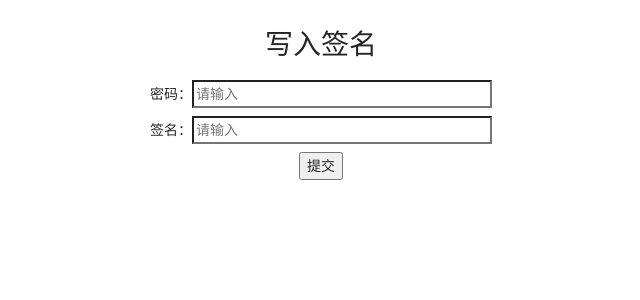
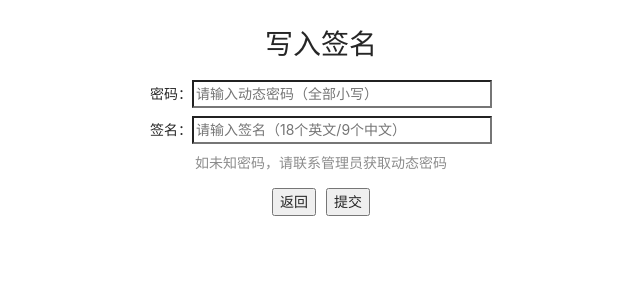
Before and after one commit to YuzeTT/Kero, a Vue app: page /sing in a window 1280 px wide. Shown: the top 300 px of the page, without its empty margins (319-959 px from the left). Built offline with nearby package versions, Linux system fonts and the light colour scheme; a small style sheet from the web is missing.

Commit message:
:lock: 加密更新

```diff
--- a/src/views/Home.vue
+++ b/src/views/Home.vue
@@ -8,7 +8,7 @@
       <span class="subtitle">学习工具平台</span> -->
 
       <h1 class="title">Kero 工具箱</h1>
-      <p class="sing">当前身份：{{ auth.sing }}</p>
+      <p class="sing" @click="auth.goSing()">当前身份：{{ auth.sing }}</p>
     </div>
     <div class="container">
       <div class="buttons">
@@ -65,6 +65,7 @@
 // import HelloWorld from '@/components/HelloWorld.vue'
 import { defineComponent, reactive, ref, onMounted } from 'vue';
 import { CloudUploadOutlined,InfoCircleOutlined,ReloadOutlined,ArrowRightOutlined } from '@ant-design/icons-vue';
+import {  useRouter } from 'vue-router'
 
 export default defineComponent ({
   name: 'Home',
@@ -76,6 +77,8 @@ export default defineComponent ({
     ArrowRightOutlined
   },
   setup() {
+    const router = useRouter()
+
     onMounted(()=>{
       let sing = localStorage.getItem('sing');
       sing != null? auth.sing = sing : auth.sing = '游客'
@@ -92,7 +95,20 @@ export default defineComponent ({
     };
 
     const auth = reactive({
-      sing: '游客'
+      sing: '游客',
+      i: 1,
+      goSing: () => {
+        if(auth.i >= 5) {
+          router.push('/sing')
+        }else {
+          auth.i ++
+
+          setTimeout(()=>{
+            auth.i = 1
+          },2000)
+        }
+
+      }
     })
 
     return {
--- a/src/views/PushWork.vue
+++ b/src/views/PushWork.vue
@@ -127,7 +127,7 @@
         </a-button>
       </div>
     </div>
-    <ExportImage ref="imageDom" :date="quickStart.date" :works="quickStart.work" :sing="auth.sing"></ExportImage>
+    <!-- <ExportImage ref="imageDom" :date="quickStart.date" :works="quickStart.work" :sing="auth.sing"></ExportImage> -->
   </div>
 </template>
 
--- a/src/views/Sing.vue
+++ b/src/views/Sing.vue
@@ -3,10 +3,13 @@
     <br>
     <h1>写入签名</h1>
     <div>
-      <label for="password">密码：</label><input id="password" type="text" v-model="auth.form.password" placeholder="请输入" style="max-width:300px;width:70%">
+      <label for="password">密码：</label><input id="password" type="text" v-model="auth.form.password" placeholder="请输入动态密码（全部小写）" style="max-width:300px;width:70%">
       <div style="margin: 8px 0"></div>
-      <label for="password">签名：</label><input type="text" v-model="auth.form.sing" placeholder="请输入" style="max-width:300px;width:70%">
+      <label for="password"><span v-on:dblclick="() => $router.push('/remove_sing')">签名：</span></label><input type="text" maxlength="18" v-model="auth.form.sing" placeholder="请输入签名（18个英文/9个中文）" style="max-width:300px;width:70%">
       <div style="margin: 8px 0"></div>
+      <p style="color: #8c8c8c">如未知密码，请联系管理员获取动态密码</p>
+      <button @click="() => $router.go('-1')">返回</button>
+      <span style="margin: 0 5px"></span>
       <button @click="auth.writeSing">提交</button>
       <div style="margin: 8px 0"></div>
       <p :style="auth.writeSingInfoStyle">{{ auth.writeSingInfo }}</p>
@@ -32,9 +35,9 @@ export default {
         time.mm = parseInt(time.mm) < 10 ? '0' + time.mm : time.mm
         time.dd = parseInt(time.dd) < 10 ? '0' + time.dd : time.dd
         time.HH = parseInt(time.HH) < 10 ? '0' + time.HH : time.HH
-        let pwd = md5(''.concat(time.yy,time.mm,time.dd,time.HH))
+        let pwd = md5(''.concat(time.yy,time.mm,time.dd,time.HH,'auth.uzett.com'))
 
-        if (auth.form.password == pwd) {
+        if (auth.form.password.toLowerCase() == pwd) {
           localStorage.setItem('sing', auth.form.sing);
           auth.writeSingInfoStyle.color = 'green'
           auth.writeSingInfo = '写入成功'
```
